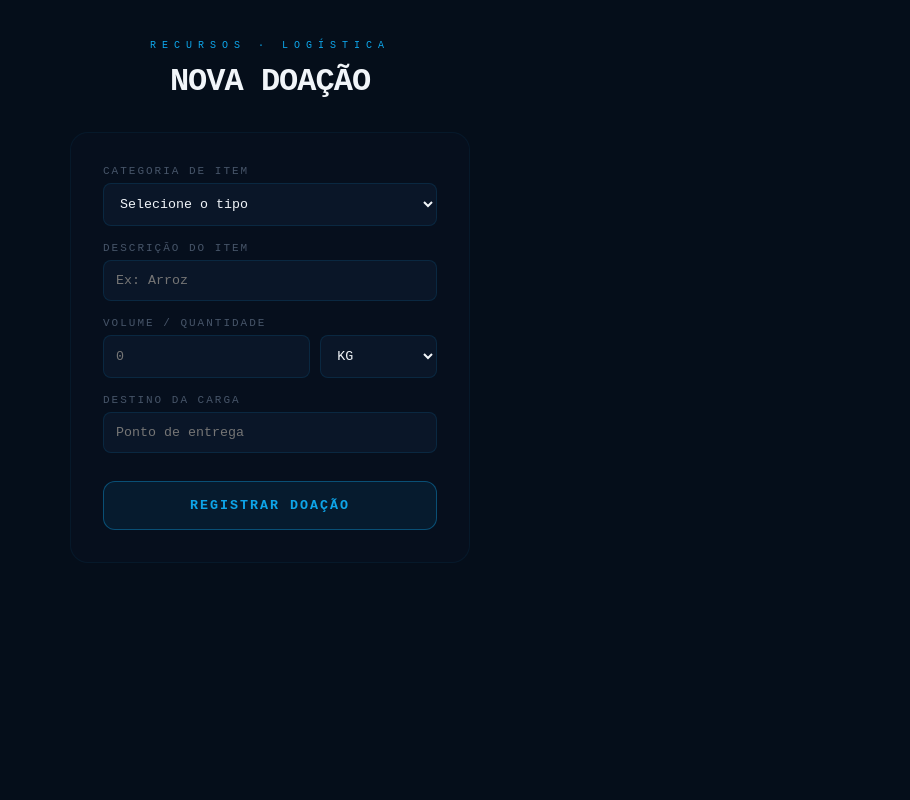
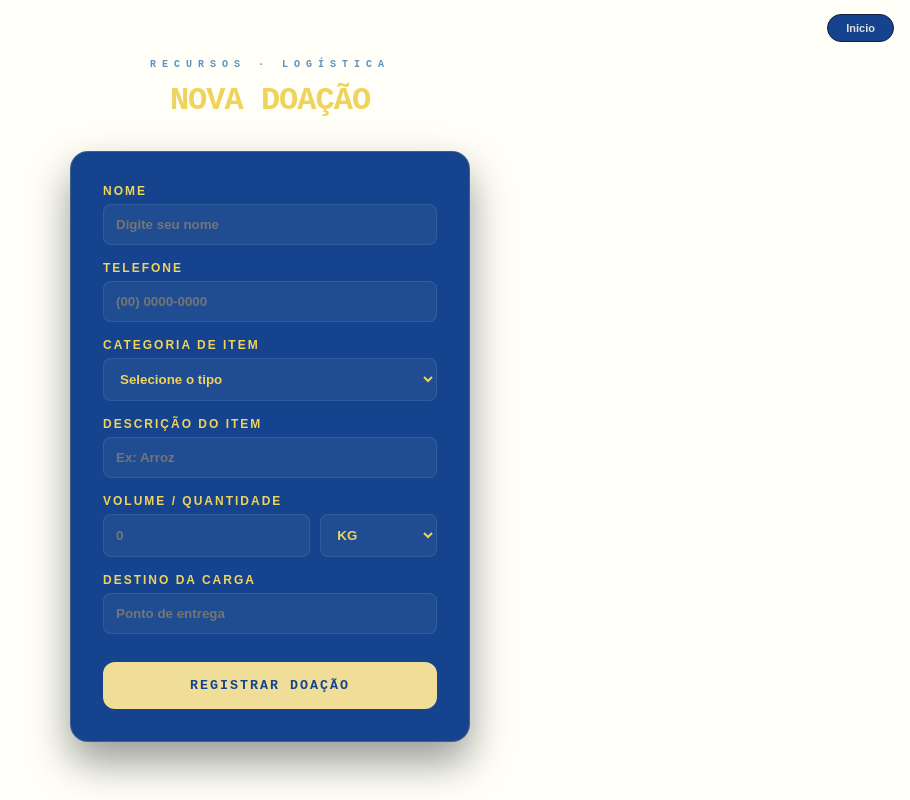
Before and after one commit to Kines0124/PIRD, a React (Vite) app: page /form in a window 1280 px wide. Shown: the whole page, without its empty margins (370-1280 px from the left). Built offline with nearby package versions, Linux system fonts and the light colour scheme.

Commit message:
Criada pagina de formulario de doação
Criado a pagina de formulario
Criado uma rota para o formulario
Criado botão no portal para levar ao Form

```diff
--- a/src/App.jsx
+++ b/src/App.jsx
@@ -98,7 +98,7 @@ export default function App() {
       {/* Rota pública: login */}
       <Route path="/login" element={<TelaLogin onLogin={handleLogin} />} />
 
-      <Route path="/form" element={<Form to="/form" replace/>} />
+      <Route path="/form" element={<Form />} />
 
       {/* Rotas públicas sem layout — formulários anônimos ficam aqui */}
       {/* <Route path="/doar" element={<FormDoadores />} /> */}
--- a/src/constants/theme.js
+++ b/src/constants/theme.js
@@ -27,3 +27,12 @@ export const statusColor = {
   "Ativo": "#f97316",
   "Encerrado": "#10b981",
 };
+
+  export const colors = {
+    gold: "#F0DE98",      // Ouro metálico (Destaques/Botão)
+    lightGold: "#EFD35C", // Ouro claro (Hovers/Bordas)
+    cream: "#EFD35C",     // Névoa de Marfim (Textos principais)
+    alabaster: "#E2E2DC",  // Cinza Alabastro (Textos secundários/Labels)
+    navy: "#15438d",      // Azul da Prússia (Fundo do Card)
+    sky: "#5992C4",       // Céu nublado (Bordas suaves/Focus)
+  };
--- a/src/index.css
+++ b/src/index.css
@@ -2,6 +2,14 @@
   box-sizing: border-box;
   margin: 0;
   padding: 0;
+
+  /* Remove a box de aumentar e diminuir no input de type number*/
+  input[type=number]::-webkit-outer-spin-button,
+  input[type=number]::-webkit-inner-spin-button {
+  -webkit-appearance: none;
+  margin: 0;
+}
+
 }
 
 body {
@@ -14,4 +22,5 @@ body {
 .leaflet-container {
   height: 100%;
   width: 100%;
+
 }
--- a/src/pages/FormDoadores/Form.jsx
+++ b/src/pages/FormDoadores/Form.jsx
@@ -1,29 +1,45 @@
 import { useState } from "react";
 import { mockPoints } from "../../data/points";
+import {colors} from "../../constants/theme.js";
+import { useNavigate } from "react-router-dom";
 
 export default function DoadoresForm() {
   const [tipo, setTipo] = useState("");
+  const [pontoInput, setPontoInput] = useState("");
+  const [showSugestoes, setShowSugestoes] = useState(false);
+
+  const sugestoes = mockPoints.filter(p =>
+    p.name.toLowerCase().includes(pontoInput.toLowerCase())
+  );
+
+  const navigate = useNavigate();
+
+
 
   const inputStyle = {
-    background: "#0a1628",
-    border: "1px solid #0ea5e920",
+    background: "rgba(255, 251, 236, 0.05)", // Creme com transparência
+    border: `1px solid ${colors.sky}40`,     // Céu nublado translúcido
     borderRadius: "8px",
     padding: "12px",
-    color: "#f1f5f9",
+    color: colors.cream,
     marginBottom: "16px",
     outline: "none",
     transition: "all 0.2s",
-    fontFamily: "monospace",
+    fontFamily: "sans-serif", /* monospace, inter, roboto*/
+    fontWeight: "bold",
+    width: "100%",
+    boxSizing: "border-box"
   };
 
   const labelStyle = {
-    fontSize: "11px",
-    color: "#475569",
+    fontSize: "12px",
+    color: colors.lightGold,
     letterSpacing: "2px",
     textTransform: "uppercase",
     marginBottom: "6px",
-    fontFamily: "monospace",
-    display: "block"
+    fontFamily: "sans-serif",
+    display: "block",
+    fontWeight: "600"
   };
 
   return (
@@ -32,13 +48,33 @@ export default function DoadoresForm() {
       flexDirection: "column",
       alignItems: "center",
       justifyContent: "center",
-      padding: "40px 20px"
+      padding: "40px 20px",
+      minHeight: "100vh",
+      background: "#FFFFF8" // Um tom ainda mais escuro que o Navy para o fundo da página
     }}>
 
       {/* Cabeçalho do Form */}
       <div style={{ textAlign: "center", marginBottom: 32 }}>
-        <div style={{ fontSize: 10, letterSpacing: 6, color: "#0ea5e9", fontFamily: "monospace", marginBottom: 12 }}>RECURSOS · LOGÍSTICA</div>
-        <h2 style={{ fontSize: 32, fontWeight: 900, color: "#f1f5f9", margin: 0, letterSpacing: -1, fontFamily: "'Courier New', monospace" }}>NOVA DOAÇÃO</h2>
+        <div style={{
+          fontSize: 10,
+          letterSpacing: 6,
+          color: colors.sky,
+          fontFamily: "monospace",
+          marginBottom: 12,
+          fontWeight: "bold"
+        }}>
+          RECURSOS · LOGÍSTICA
+        </div>
+        <h2 style={{
+          fontSize: 32,
+          fontWeight: 900,
+          color: colors.cream,
+          margin: 0,
+          letterSpacing: -1,
+          fontFamily: "'Courier New', monospace"
+        }}>
+          NOVA DOAÇÃO
+        </h2>
       </div>
 
       {/* Container do Formulário */}
@@ -47,22 +83,41 @@ export default function DoadoresForm() {
         flexDirection: "column",
         width: "100%",
         maxWidth: "400px",
-        background: "#0a162850",
+        background: colors.navy, // Azul da Prússia como base do card
         padding: "32px",
         borderRadius: "18px",
-        border: "1px solid #0ea5e910"
+        border: `1px solid ${colors.gold}30`, // Borda dourada sutil
+        boxShadow: "0 20px 40px rgba(0,0,0,0.4)"
       }}>
+
+      <label style={labelStyle}>Nome</label>
+      <input
+      type="text"
+      placeholder="Digite seu nome"
+      style={inputStyle}
+      onFocus={(e) => e.target.style.borderColor = colors.gold}
+      onBlur={(e) => e.target.style.borderColor = `${colors.sky}40`}
+      />
+
+      <label style={labelStyle}>Telefone</label>
+      <input
+      type="text"
+      placeholder="(00) 0000-0000"
+      style={inputStyle}
+      onFocus={(e) => e.target.style.borderColor = colors.gold}
+      onBlur={(e) => e.target.style.borderColor = `${colors.sky}40`}
+      />
 
         <label style={labelStyle}>Categoria de Item</label>
         <select
           onChange={(e) => setTipo(e.target.value)}
           style={inputStyle}
-          onFocus={(e) => e.target.style.borderColor = "#0ea5e960"}
-          onBlur={(e) => e.target.style.borderColor = "#0ea5e920"}
+          onFocus={(e) => e.target.style.borderColor = colors.gold}
+          onBlur={(e) => e.target.style.borderColor = `${colors.sky}40`}
         >
-          <option value="">Selecione o tipo</option>
-          <option value="Alimento">Alimento (Sólido)</option>
-          <option value="Bebida">Bebida (Líquido)</option>
+          <option value="" style={{background: colors.navy}}>Selecione o tipo</option>
+          <option value="Alimento" style={{background: colors.navy}}>Alimento (Sólido)</option>
+          <option value="Bebida" style={{background: colors.navy}}>Bebida (Líquido)</option>
         </select>
 
         <label style={labelStyle}>Descrição do Item</label>
@@ -70,8 +125,8 @@ export default function DoadoresForm() {
           type="text"
           placeholder="Ex: Arroz"
           style={inputStyle}
-          onFocus={(e) => e.target.style.borderColor = "#0ea5e960"}
-          onBlur={(e) => e.target.style.borderColor = "#0ea5e920"}
+          onFocus={(e) => e.target.style.borderColor = colors.gold}
+          onBlur={(e) => e.target.style.borderColor = `${colors.sky}40`}
         />
 
         <label style={labelStyle}>Volume / Quantidade</label>
@@ -79,72 +134,122 @@ export default function DoadoresForm() {
           <input
             type="number"
             placeholder="0"
-            style={{ ...inputStyle, flex: 2 }}
-            onFocus={(e) => e.target.style.borderColor = "#0ea5e960"}
-            onBlur={(e) => e.target.style.borderColor = "#0ea5e920"}
+            style={{ ...inputStyle, flex: 2, MozAppearance: "textfield" }}
+            onFocus={(e) => e.target.style.borderColor = colors.gold}
+            onBlur={(e) => e.target.style.borderColor = `${colors.sky}40`}
           />
           <select
             style={{ ...inputStyle, flex: 1 }}
-            onFocus={(e) => e.target.style.borderColor = "#0ea5e960"}
-            onBlur={(e) => e.target.style.borderColor = "#0ea5e920"}
+            onFocus={(e) => e.target.style.borderColor = colors.gold}
+            onBlur={(e) => e.target.style.borderColor = `${colors.sky}40`}
           >
             {tipo === "Bebida" ? (
               <>
-                <option value="L">L</option>
-                <option value="ml">ML</option>
+                <option value="L" style={{background: colors.navy}}>L</option>
+                <option value="ml" style={{background: colors.navy}}>ML</option>
               </>
             ) : (
               <>
-                <option value="kg">KG</option>
-                <option value="g">G</option>
-                <option value="un">UN</option>
+                <option value="kg" style={{background: colors.navy}}>KG</option>
+                <option value="g" style={{background: colors.navy}}>G</option>
+                <option value="un" style={{background: colors.navy}}>UN</option>
               </>
             )}
           </select>
         </div>
 
         <label style={labelStyle}>Destino da Carga</label>
+        <div style={{ position: "relative" }}>
         <input
-          list="locaisList"
           type="text"
           placeholder="Ponto de entrega"
+          value={pontoInput}
+          onChange={(e) => { setPontoInput(e.target.value); setShowSugestoes(true); }}
           style={inputStyle}
-          onFocus={(e) => e.target.style.borderColor = "#0ea5e960"}
-          onBlur={(e) => e.target.style.borderColor = "#0ea5e920"}
+          onFocus={(e) => { e.target.style.borderColor = colors.gold; setShowSugestoes(true); }}
+          onBlur={(e) => { e.target.style.borderColor = `${colors.sky}40`; setTimeout(() => setShowSugestoes(false), 150); }}
         />
-        <datalist id="locaisList">
-            {mockPoints.map((ponto) => (
-                <option key={ponto.id} value={ponto.name}/>
-        ))}
-        </datalist>
+
+        {showSugestoes && sugestoes.length > 0 && (
+          <div style={{
+            position: "absolute", top: "calc(100% - 12px)", left: 0, right: 0,
+            background: colors.navy,
+            border: `1px solid ${colors.gold}30`,
+            borderRadius: "0 0 8px 8px",
+            zIndex: 10,
+            overflow: "hidden",
+          }}>
+            {sugestoes.map(p => (
+              <div
+                key={p.id}
+                onMouseDown={() => { setPontoInput(p.name); setShowSugestoes(false); }}
+                style={{
+                  padding: "10px 12px",
+                  color: colors.alabaster,
+                  cursor: "pointer",
+                  fontSize: 13,
+                  fontFamily: "monospace",
+                }}
+                onMouseEnter={e => e.currentTarget.style.background = `${colors.gold}12`}
+                onMouseLeave={e => e.currentTarget.style.background = "transparent"}
+              >
+                {p.name}
+              </div>
+            ))}
+          </div>
+        )}
+      </div>
 
         <button
           type="submit"
           style={{
             marginTop: "12px",
             padding: "16px",
-            background: "#0ea5e915",
-            border: "1px solid #0ea5e960",
+            background: colors.gold, // Destaque principal no botão
+            border: "none",
             borderRadius: "12px",
-            color: "#0ea5e9",
-            fontWeight: "700",
+            color: colors.navy, // Texto escuro no botão claro para melhor leitura
+            fontWeight: "900",
             fontFamily: "monospace",
             letterSpacing: "2px",
             cursor: "pointer",
             transition: "all 0.3s"
           }}
           onMouseEnter={e => {
-            e.currentTarget.style.background = "#0ea5e930";
-            e.currentTarget.style.transform = "scale(1.02)";
+            e.currentTarget.style.background = colors.lightGold;
+            e.currentTarget.style.transform = "translateY(-2px)";
+            e.currentTarget.style.boxShadow = `0 5px 15px ${colors.gold}40`;
           }}
           onMouseLeave={e => {
-            e.currentTarget.style.background = "#0ea5e915";
-            e.currentTarget.style.transform = "scale(1)";
+            e.currentTarget.style.background = colors.gold;
+            e.currentTarget.style.transform = "translateY(0)";
+            e.currentTarget.style.boxShadow = "none";
           }}
         >
           REGISTRAR DOAÇÃO
         </button>
       </form>
+
+      <button onClick={() => navigate("/login")}
+        style={{
+          position: "fixed",
+          top: 14,
+          right: 16,
+          zIndex: 999,
+          background: colors.navy,
+          border: "1px solid #0f2040",
+          borderRadius: 20,
+          padding: "7px 18px",
+          color: colors.alabaster,
+          fontSize: 11,
+          fontWeight: "bold",
+          cursor: "pointer",
+          fontFamily: "sans-serif",
+        }}
+      > Inicio
+      </button>
     </div>
+
+
   );
 }
```
Also changed, not shown: src/pages/Login/TelaLogin.jsx (+15 -0 lines).
